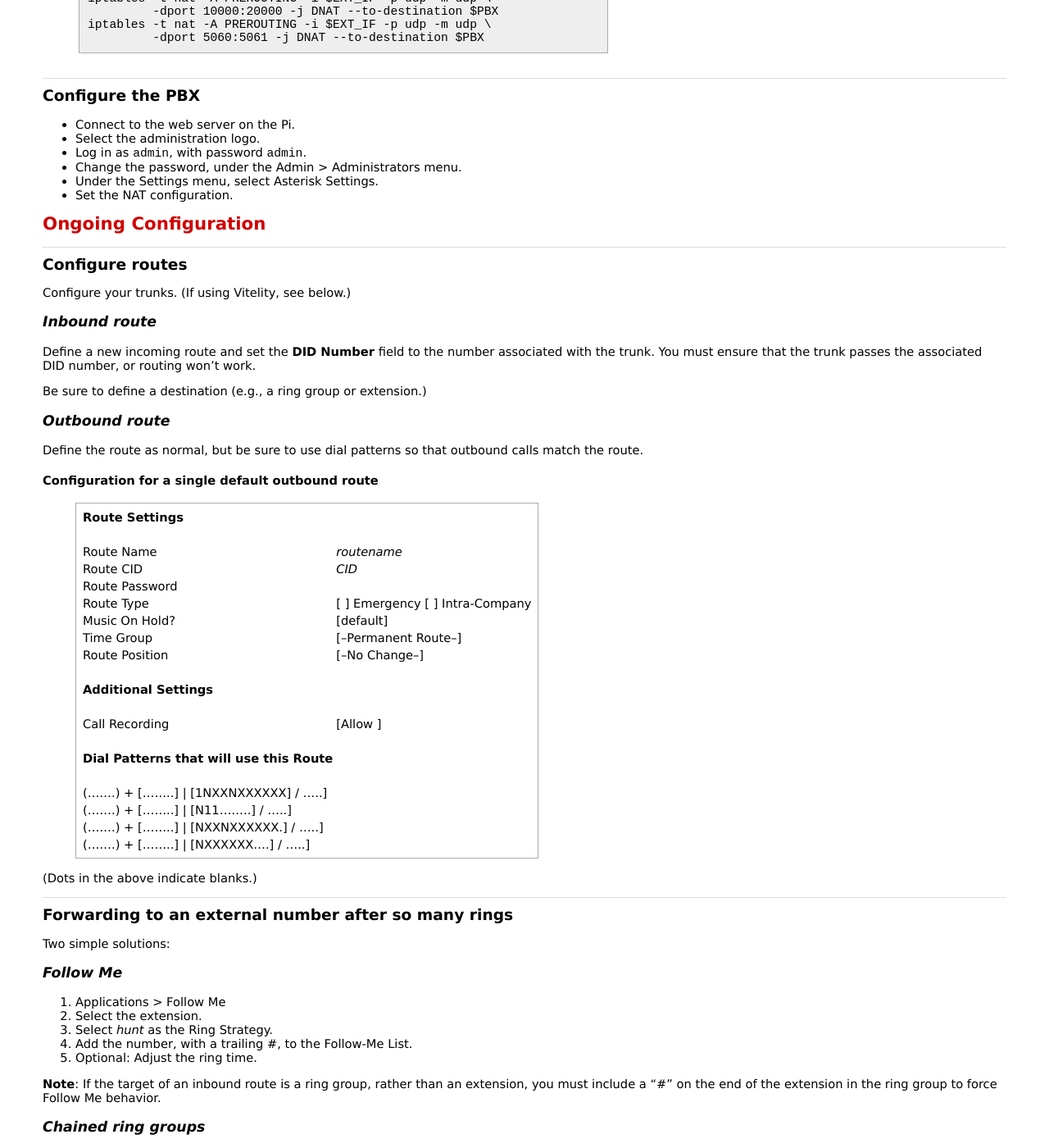
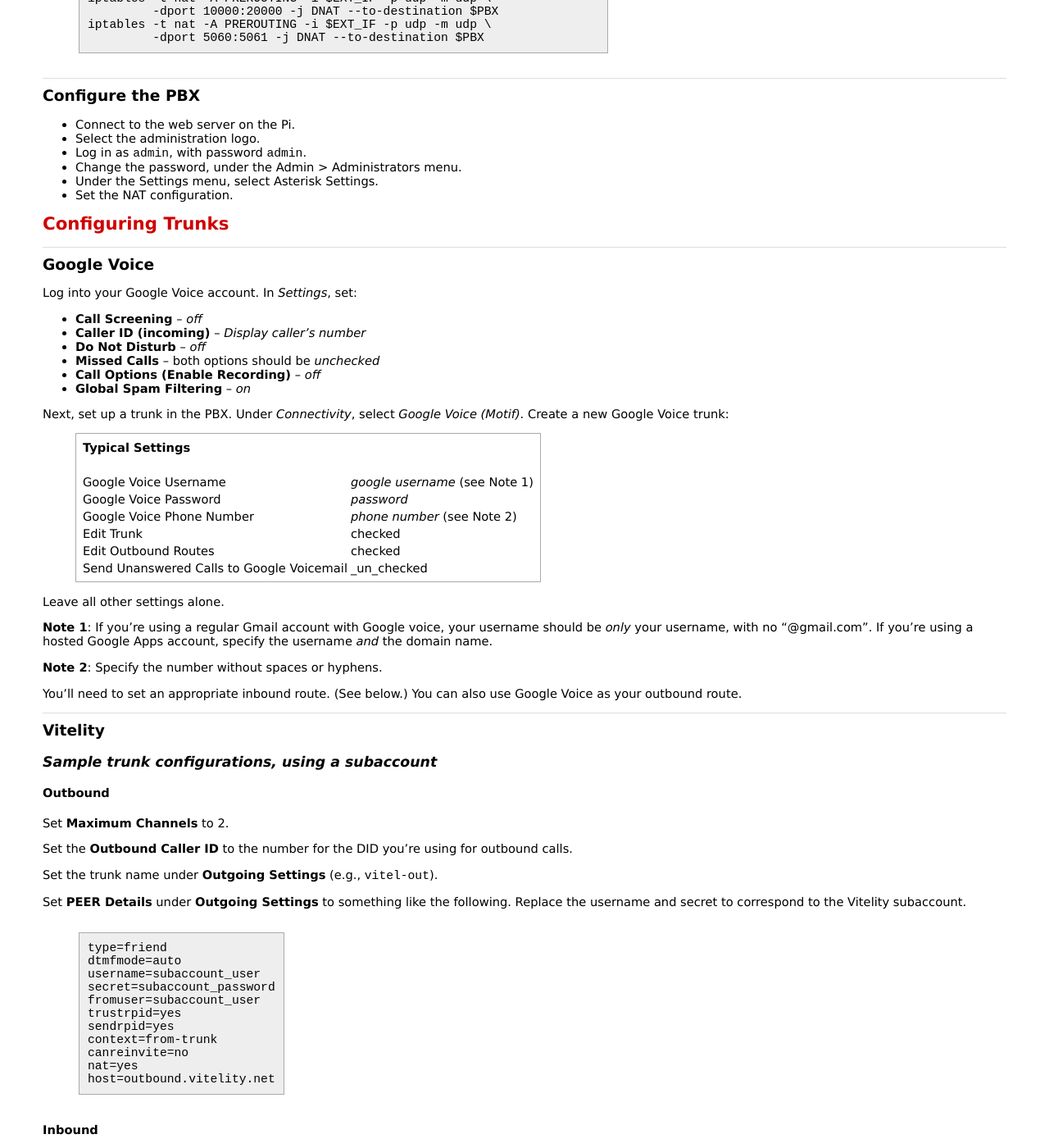
Before and after one commit to bmc/cheat-sheets, a Jekyll site: the page built from pbx.md, in a window 1280 px wide and 1400 px high, scrolled down 2307 px. Shown: the whole window at 82% size. Built offline with Jekyll 4.4.1, drawn with Linux system fonts in a browser that asks for light colours; some of the changed text lies outside the part shown.

Commit message:
GV configuration

```diff
--- a/pbx.md
+++ b/pbx.md
@@ -131,11 +131,103 @@ rules should do the trick
 * Under the Settings menu, select Asterisk Settings.
 * Set the NAT configuration.
 
-# Ongoing Configuration
+# Configuring Trunks
 
-## Configure routes
+## Google Voice
 
-Configure your trunks. (If using Vitelity, see below.)
+Log into your Google Voice account. In _Settings_, set:
+
+* **Call Screening** – _off_
+* **Caller ID (incoming)** – _Display caller's number_
+* **Do Not Disturb** – _off_
+* **Missed Calls** – both options should be _unchecked_
+* **Call Options (Enable Recording)** – _off_
+* **Global Spam Filtering** – _on_
+
+Next, set up a trunk in the PBX. Under _Connectivity_, select
+_Google Voice (Motif)_. Create a new Google Voice trunk:
+
+| Typical Settings                                                           |
+| :---------------------------------------- | ------------------------------ |
+|                                           |                                |
+| Google Voice Username                     | _google username_ (see Note 1) |
+| Google Voice Password                     | _password_                     |
+| Google Voice Phone Number                 | _phone number_ (see Note 2)    |
+| Edit Trunk                                | checked                        |
+| Edit Outbound Routes                      | checked                        |
+| Send Unanswered Calls to Google Voicemail | _un_checked                    |
+| ----------------------------------------- | ------------------------------ |
+
+Leave all other settings alone.
+
+**Note 1**: If you're using a regular Gmail account with Google voice, your
+username should be _only_ your username, with no "@gmail.com". If you're using
+a hosted Google Apps account, specify the username _and_ the domain name.
+
+**Note 2**: Specify the number without spaces or hyphens.
+
+You'll need to set an appropriate inbound route. (See below.) You can also
+use Google Voice as your outbound route.
+
+## Vitelity
+
+### Sample trunk configurations, using a subaccount
+
+#### Outbound
+
+Set **Maximum Channels** to 2.
+
+Set the **Outbound Caller ID** to the number for the DID you're using
+for outbound calls.
+
+Set the trunk name under **Outgoing Settings** (e.g., `vitel-out`).
+
+Set **PEER Details** under **Outgoing Settings** to something like the
+following. Replace the username and secret to correspond to the Vitelity
+subaccount.
+
+    type=friend
+    dtmfmode=auto
+    username=subaccount_user
+    secret=subaccount_password
+    fromuser=subaccount_user
+    trustrpid=yes
+    sendrpid=yes
+    context=from-trunk
+    canreinvite=no
+    nat=yes
+    host=outbound.vitelity.net
+
+#### Inbound
+
+Set the trunk name under **Incoming Settings** (e.g., `vitel-in`).
+
+Set **USER Details** under **Incoming Settings** to something like the
+following. Replace the username and secret with the credentials of the
+Vitelity subaccount you're using.
+
+    type=friend
+    dtmfmode=auto
+    username=subaccount_user
+    secret=subaccount_password
+    context=from-trunk
+    insecure=port,invite
+    canreinvite=no
+    nat=yes
+    host=inbound29.vitelity.net
+
+Set the **Register String**. Again, replace the username and secret with
+the credentials of the Vitelity subaccount you're using.
+
+    subaccount_user:subaccount_password@inbound29.vitelity.net:5060
+
+If inbound calls aren't working, be sure to set the provider route for the
+DID(s) appropriately, via the DIDs page on the Vitelity customer portal.
+
+
+# Configuring routes
+
+Configure your trunks. (See above)
 
 ### Inbound route
 
@@ -144,6 +236,10 @@ associated with the trunk. You must ensure that the trunk passes the associated
 DID number, or routing won't work.
 
 Be sure to define a destination (e.g., a ring group or extension.)
+
+**Google Voice Note**: If you want to route from a Google Voice trunk, just
+create a new route and put the Google Voice number in the **DID Number**
+field.
 
 ### Outbound route
 
```
Also changed, not shown: other parts of pbx.md (+0 -56 lines).
